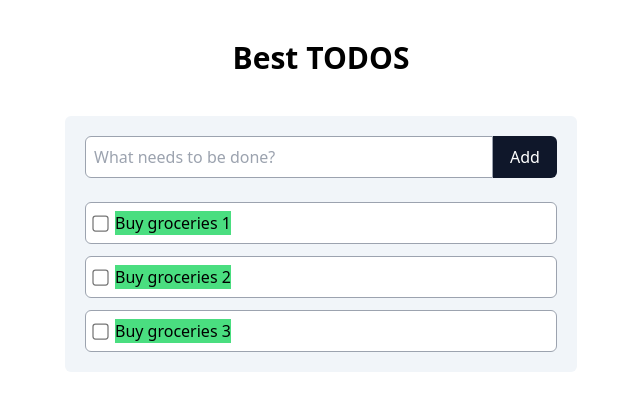
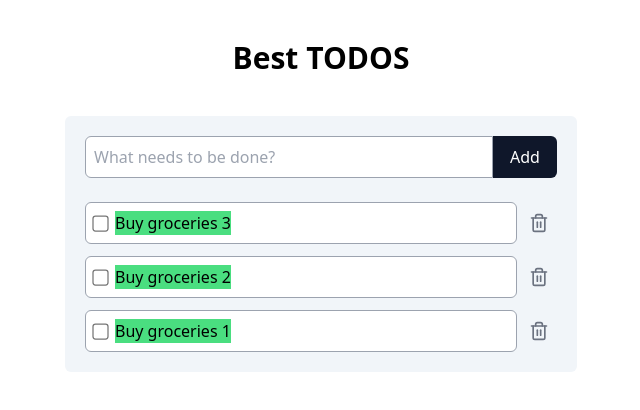
Before and after one commit to Igorth/best-todo, a React (Vite) app: page / in a window 1280 px wide. Shown: the top 410 px of the page, without its empty margins (319-959 px from the left). Built offline with nearby package versions, Linux system fonts and the light colour scheme.

Commit message:
feat: add delete props, prop drilling and conditional rendering

```diff
--- a/src/App.tsx
+++ b/src/App.tsx
@@ -1,7 +1,7 @@
 import { useState } from 'react';
-import TodoItem from './components/TodoItem';
 import { dummyData } from './data/todos';
 import AddTodoForm from './components/AddTodoForm';
+import TodoList from './components/TodoList';
 
 function App() {
   const [todos, setTodos] = useState(dummyData);
@@ -23,20 +23,20 @@
     ]);
   }
 
+  function deleteTodo(id: number) {
+    setTodos(prevTodos => prevTodos.filter(todo => todo.id !== id));
+  }
+
   return (
-    <main className="py-10 h-screen space-y-10">
+    <main className="py-10 h-screen space-y-10 overflow-y-auto">
       <h1 className="font-bold text-3xl text-center">Best TODOS</h1>
       <div className="max-w-lg mx-auto bg-slate-100 rounded-md p-5 space-y-6">
         <AddTodoForm onSubmit={addTodo} />
-        <div className="space-y-3">
-          {todos.map(todo => (
-            <TodoItem
-              key={todo.id}
-              todo={todo}
-              onCompletedChange={setTodoCompleted}
-            />
-          ))}
-        </div>
+        <TodoList
+          todos={todos}
+          onCompletedChange={setTodoCompleted}
+          onDelete={deleteTodo}
+        />
       </div>
     </main>
   );
--- a/src/components/TodoItem.tsx
+++ b/src/components/TodoItem.tsx
@@ -1,13 +1,19 @@
+import { Trash2 } from 'lucide-react';
 import { Todo } from '../types/todo';
 
 interface TodoItemProps {
   todo: Todo;
   onCompletedChange: (id: number, completed: boolean) => void;
+  onDelete: (id: number) => void;
 }
-export default function TodoItem({ todo, onCompletedChange }: TodoItemProps) {
+export default function TodoItem({
+  todo,
+  onCompletedChange,
+  onDelete,
+}: TodoItemProps) {
   return (
-    <div>
-      <label className="flex items-center gap-2 border rounded-md p-2 border-gray-400 bg-white hover:bg-slate-50">
+    <div className="flex items-center gap-1">
+      <label className="flex items-center gap-2 border rounded-md p-2 border-gray-400 bg-white hover:bg-slate-50 grow">
         <input
           type="checkbox"
           checked={todo.completed}
@@ -22,6 +28,9 @@
           {todo.title}
         </span>
       </label>
+      <button onClick={() => onDelete(todo.id)} className="p-2">
+        <Trash2 size={20} className="text-gray-500" />
+      </button>
     </div>
   );
 }
--- /dev/null
+++ b/src/components/TodoList.tsx
@@ -0,0 +1,39 @@
+import TodoItem from './TodoItem';
+import { Todo } from '../types/todo';
+
+interface TodoListProps {
+  todos: Todo[];
+  onCompletedChange: (id: number, completed: boolean) => void;
+  onDelete: (id: number) => void;
+}
+
+export default function TodoList({
+  todos,
+  onCompletedChange,
+  onDelete,
+}: TodoListProps) {
+  const todosSorted = todos.sort((a, b) => {
+    if (a.completed === b.completed) {
+      return b.id - a.id;
+    }
+    return a.completed ? 1 : -1;
+  });
+
+  return (
+    <>
+      <div className="space-y-3">
+        {todosSorted.map(todo => (
+          <TodoItem
+            key={todo.id}
+            todo={todo}
+            onCompletedChange={onCompletedChange}
+            onDelete={onDelete}
+          />
+        ))}
+      </div>
+      {todos.length === 0 && (
+        <p className="text-center text-sm text-gray-500">Add a new todo.</p>
+      )}
+    </>
+  );
+}
```
